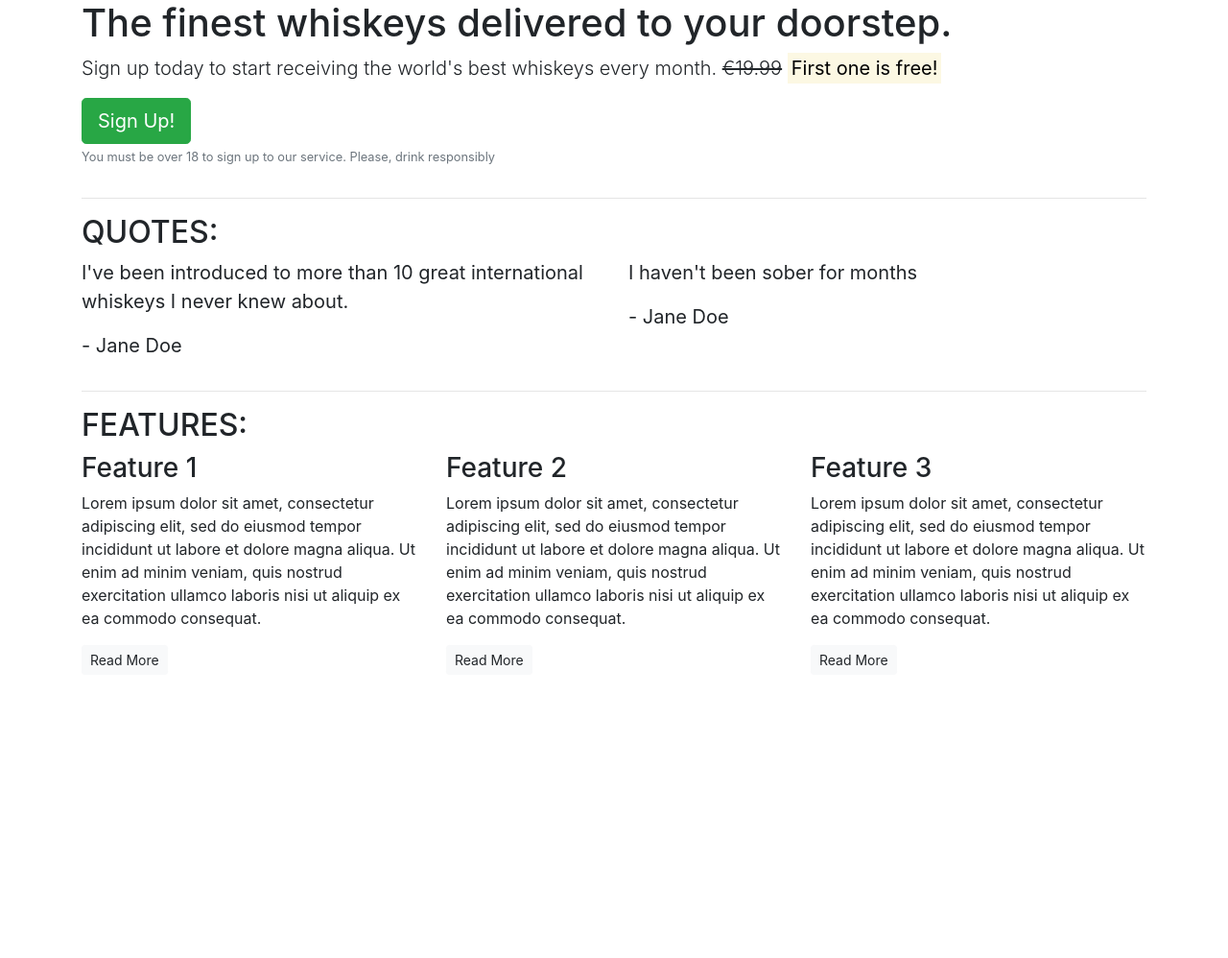
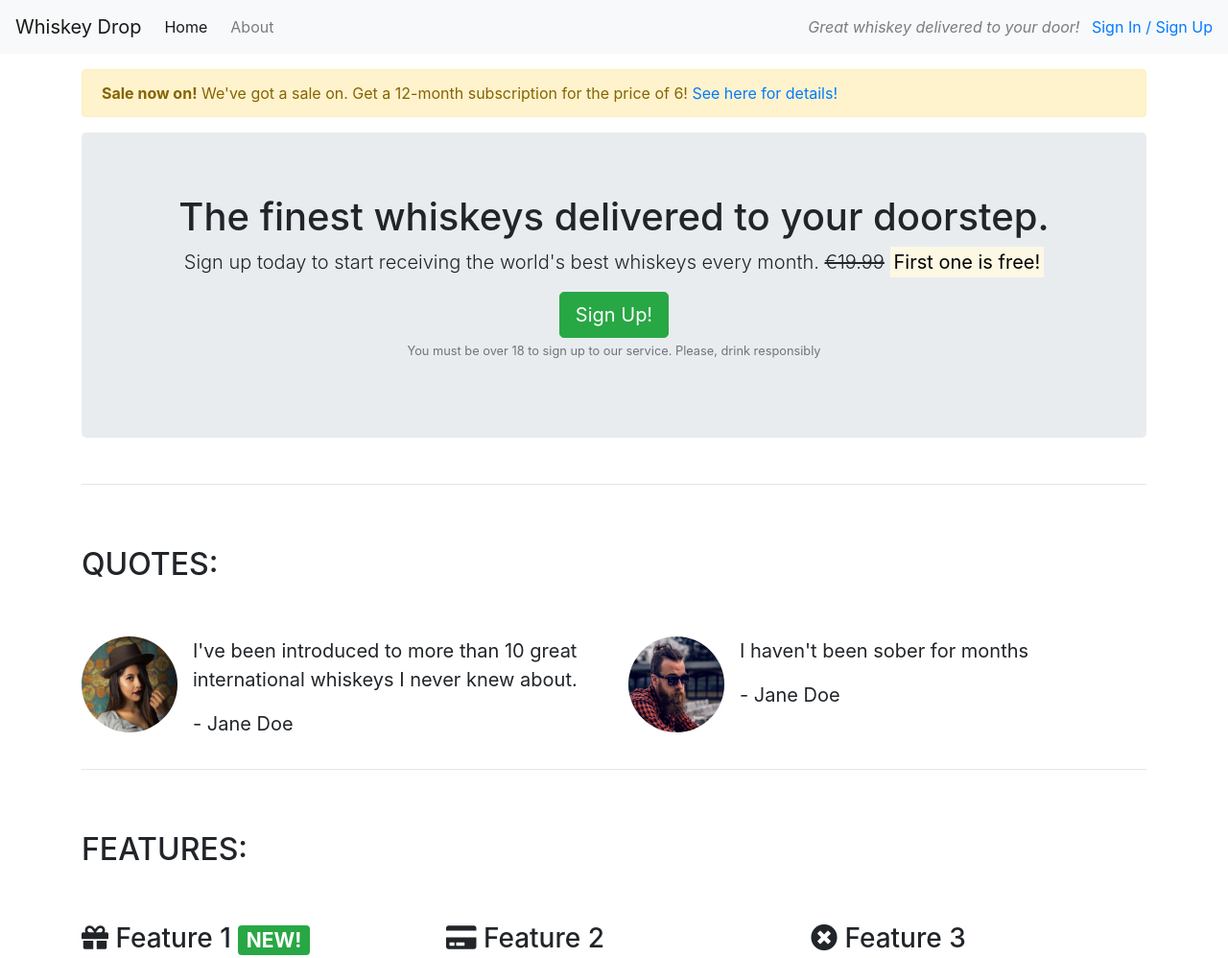
Before and after one commit to Charte-dot/Whiskey-Drop, a plain HTML site: page index.html in a window 1280 px wide. Shown: the top 998 px of the page at 96% size. Before the commit the page ends 800 px from the top, so only its background shows below. Drawn offline with nearby package versions, Linux system fonts and the light colour scheme.

Commit message:
Add design features to landing page

```diff
--- a/index.html
+++ b/index.html
@@ -7,17 +7,42 @@
     <meta name="viewport" content="width=device-width, initial-scale=1.0">
     <title>Whiskey Drop | Taste a new whiskey every month</title>
     <link rel="stylesheet" href="https://maxcdn.bootstrapcdn.com/bootstrap/4.1.3/css/bootstrap.min.css">
+    <link rel="stylesheet" href="https://use.fontawesome.com/releases/v5.6.1/css/all.css"
+        integrity="sha384-gfdkjb5BdAXd+lj+gudLWI+BXq4IuLW5IT+brZEZsLFm++aCMlF1V92rMkPaX4PP" crossorigin="anonymous">
 </head>
 
 <body>
-    <article class="container">
+    <nav class="navbar navbar-light bg-light navbar-expand-sm">
+        <a href="/" class="navbar-brand">Whiskey Drop</a>
+        <ul class="navbar-nav mr-auto">
+            <li class="active nav-item mr-2"><a class="nav-link" href="/">Home</a></li>
+            <li class="nav-item mr-2"><a class="nav-link" href="/about">About</a></li>
+            <li class="nav-item mr-2 d-block d-sm-none"><a class="nav-link" href="/login">Sign In / Sign Up</a></li>
+        </ul>
+        </ul>
+        <div class="d-none d-md-block">
+            <p class="navbar-text my-auto mr-2"><i>Great whiskey delivered to your door!</i></p>
+            <a href="/login">Sign In / Sign Up</a>
+        </div>
+    </nav>
+    <article class="container mt-3">
+        <div class="row d-none d-sm-block">
+            <div class="col-12">
+                <div class="alert alert-warning">
+                    <strong> Sale now on!</strong> We've got a sale on. Get a 12-month subscription for the price
+                    of 6! <a href=""> See here for details!</a>
+                </div>
+
+            </div>
+        </div>
         <!--Callout-->
         <div class="row">
             <div class="col-12">
-                <section class="callout">
+                <section class="callout jumbotron text-center">
                     <h1> The finest whiskeys delivered to your doorstep.</h1>
                     <p class="lead">Sign up today to start receiving the world's best whiskeys every month.
-                        <s>€19.99</s> <strong><mark>First one is free!</mark></strong></p>
+                        <s class="d-none d-sm-inline">€19.99</s> <strong><mark>First one is free!</mark></strong></p>
+                    <span class="d-inline d-sm-none"><br></span>
                     <button class="btn btn-success btn-lg">Sign Up!</button>
                     <p class="text-muted"><small>You must be over 18 to sign up to our service. Please, drink
                             responsibly</small></p>
@@ -30,24 +55,40 @@
         <!--Quotes-->
         <section class="quotes">
             <div class="row">
-                <div class="col-12">
+                <div class="col-12 my-5">
                     <h2 class="text-uppercase">Quotes:</h2>
                 </div>
             </div>
             <div class="row">
                 <div class="col-12 col-md-6">
+                    <div class="media">
+                        <div class="d-none d-sm-block">
+                            <img src="images/girl.png" class="rounded-circle mr-3" height=100 width=100>
+                        </div>
+                        <div class="media-body">
                             <blockquote class="blockquote">
-                        <p>I've been introduced to more than 10 great international whiskeys I never knew about.</p>
+                                <p>I've been introduced to more than 10 great international whiskeys I never knew about.
+                                </p>
                                 <p>- Jane Doe</p>
                             </blockquote>
                         </div>
+                    </div>
+                </div>
                 <div class="col-12 col-md-6">
+                    <div class="media">
+                        <div class="d-none d-sm-block">
+                            <img src="images/guy.png" class="rounded-circle mr-3" height=100 width=100>
+                        </div>
+                        <div class="media-body">
                             <blockquote class="blockquote">
                                 <p>I haven't been sober for months</p>
                                 <p>- Jane Doe</p>
                             </blockquote>
+                            <div>
                             </div>
                         </div>
+                    </div>
+
 
         </section>
 
@@ -58,14 +99,15 @@
         <!--Features-->
         <section class="features">
             <div class="row">
-                <div class="col-12">
+                <div class="col-12 my-5">
                     <h2 class="text-uppercase">Features:</h2>
                 </div>
             </div>
             <div class="row">
                 <div class="col-12 col-md-6 col-lg-4">
                     <div class="features">
-                        <h3>Feature 1</h3>
+                        <h3><i class="fas fa-gift d-none d-sm-inline"></i> Feature 1 <span
+                                class="badge badge-success">NEW!</span></h3>
                         <p>Lorem ipsum dolor sit amet, consectetur adipiscing elit, sed do eiusmod tempor incididunt ut
                             labore
                             et dolore magna aliqua. Ut enim ad minim veniam, quis nostrud exercitation ullamco laboris
@@ -77,7 +119,7 @@
                 </div>
                 <div class="col-12 col-md-6 col-lg-4">
                     <div class="features">
-                        <h3>Feature 2</h3>
+                        <h3><i class="fas fa-credit-card d-none d-sm-inline"></i> Feature 2</h3>
                         <p>Lorem ipsum dolor sit amet, consectetur adipiscing elit, sed do eiusmod tempor incididunt ut
                             labore
                             et dolore magna aliqua. Ut enim ad minim veniam, quis nostrud exercitation ullamco laboris
@@ -89,7 +131,7 @@
                 </div>
                 <div class="col-12 d-md-none d-lg-block col-lg-4 ">
                     <div class="features">
-                        <h3>Feature 3</h3>
+                        <h3><i class="fas fa-times-circle d-none d-sm-inline"></i> Feature 3</h3>
                         <p>Lorem ipsum dolor sit amet, consectetur adipiscing elit, sed do eiusmod tempor incididunt ut
                             labore
                             et dolore magna aliqua. Ut enim ad minim veniam, quis nostrud exercitation ullamco laboris
```
Also changed, not shown: images/girl.png (added), images/guy.png (added). Lines whose indentation alone changed are shown as unchanged.
